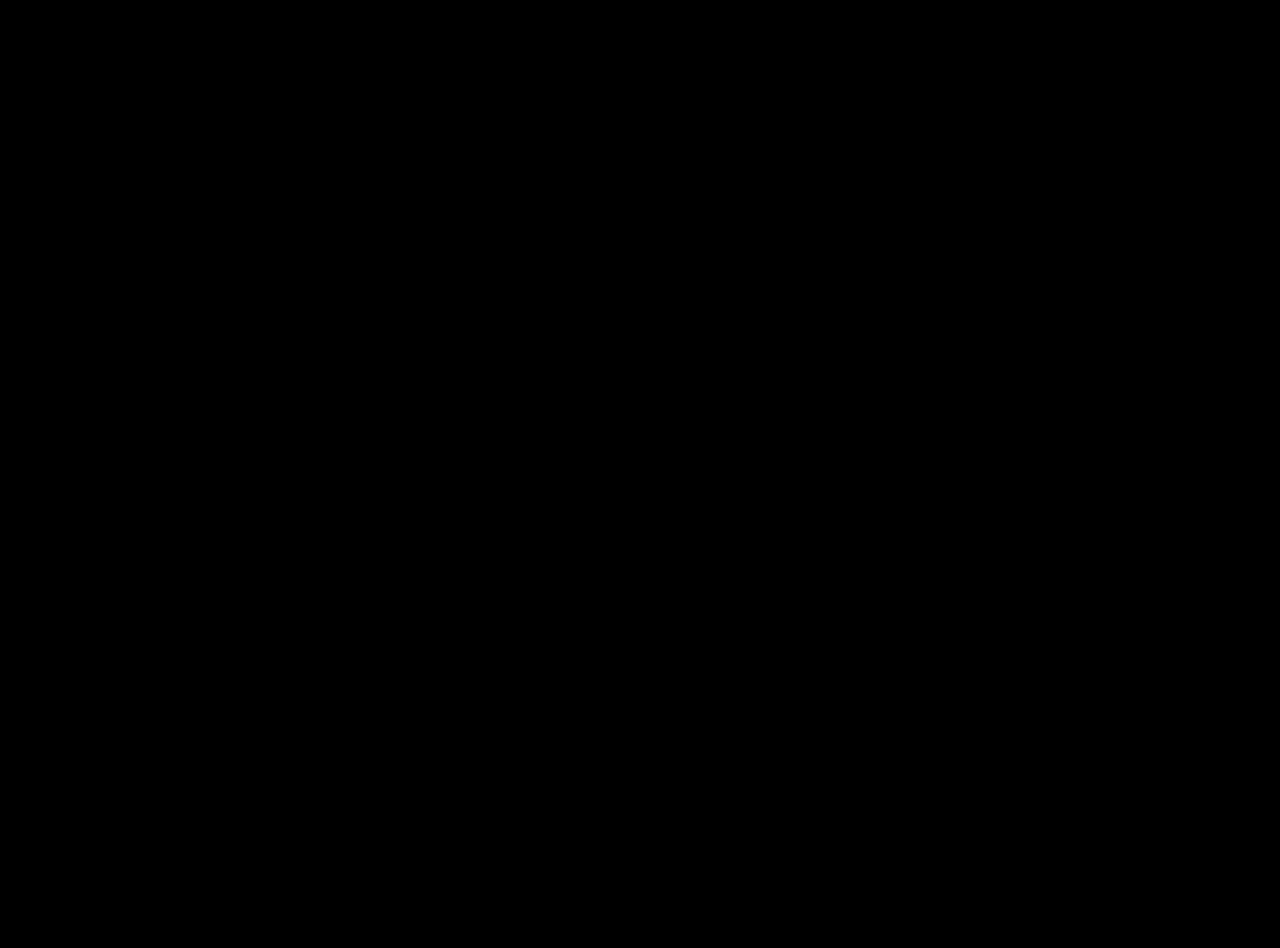
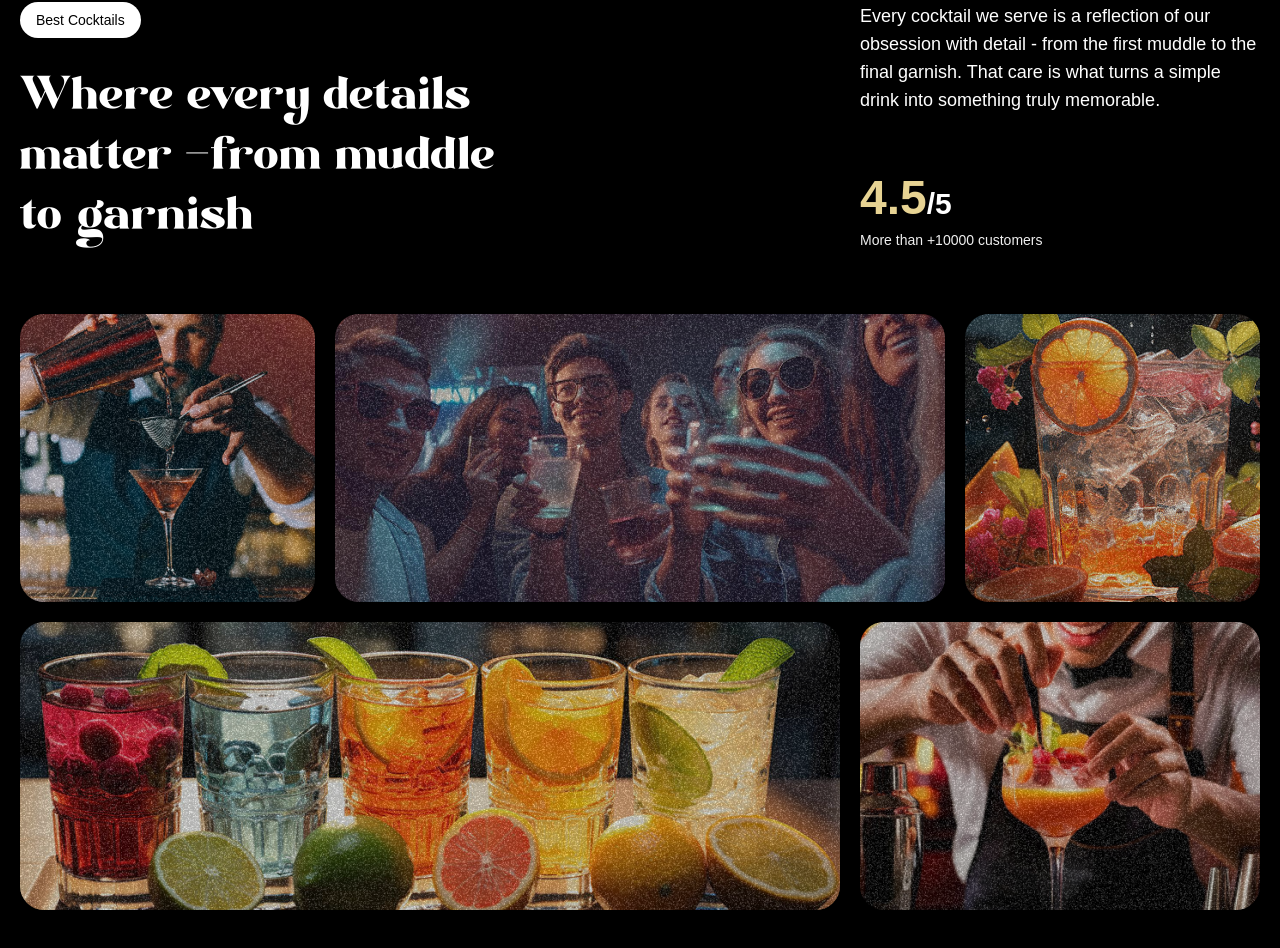
Before and after one commit to arasur20/gsap, a React (Vite) app: page / in a window 1280 px wide. Shown: the part 1710-2658 px from the top of the page. Before the commit the page ends 1600 px from the top, so only its background shows below. Built offline with nearby package versions, Linux system fonts and the light colour scheme; a web font is replaced by a local one.

Commit message:
Create About section

```diff
--- a/src/App.jsx
+++ b/src/App.jsx
@@ -3,6 +3,7 @@
 import Navbar from "./components/Navbar";
 import Hero from "./components/Hero";
 import Cocktails from "./components/Cocktails";
+import About from "./components/About";
 gsap.registerPlugin(ScrollTrigger, SplitText);
 
 const App = () => {
@@ -11,6 +12,7 @@
       <Navbar />
       <Hero />
       <Cocktails />
+      <About />
     </main>
   );
 };
--- /dev/null
+++ b/src/components/About.jsx
@@ -0,0 +1,92 @@
+import { useGSAP } from "@gsap/react";
+import gsap from "gsap";
+import { SplitText } from "gsap/all";
+import React from "react";
+
+const About = () => {
+  useGSAP(() => {
+    const textSplit = SplitText.create("#about h2", { type: "words" });
+    const scrollTimeLine = gsap.timeline({
+      scrollTrigger: {
+        trigger: "#about",
+        start: "top center",
+      },
+    });
+
+    scrollTimeLine
+      .from(textSplit.words, {
+        opacity: 0,
+        duration: 0.5,
+        yPercent: 100,
+        ease: "expo.out",
+        stagger: 0.05,
+      })
+      .from(
+        ".top-grid div, .bottom-grid div",
+        {
+          opacity: 0,
+          duration: 1,
+          yPercent: 50,
+          ease: "power1.inOut",
+          stagger: 0.03,
+        },
+        "-=0.5"
+      );
+  });
+  return (
+    <div id="about">
+      <div className="mb-16 md:px-0 px-5">
+        <div className="content">
+          <div className="md:col-span-8">
+            <p className="badge">Best Cocktails</p>
+            <h2>
+              Where every details matter <span className="text-white">-</span>
+              from muddle to garnish
+            </h2>
+          </div>
+          <div className="sub-content">
+            <p>
+              Every cocktail we serve is a reflection of our obsession with
+              detail - from the first muddle to the final garnish. That care is
+              what turns a simple drink into something truly memorable.
+            </p>
+            <div>
+              <p className="md:text-3xl text-xl font-bold">
+                <span>4.5</span>/5
+              </p>
+              <p className="text-sm text-white-100">
+                More than +10000 customers
+              </p>
+            </div>
+          </div>
+        </div>
+      </div>
+      <div className="top-grid">
+        <div className="md:col-span-3">
+          <div className="noisy" />
+          <img src="/images/abt5.png" alt="image5" />
+        </div>
+        <div className="md:col-span-6">
+          <div className="noisy" />
+          <img src="/images/abt2.png" alt="image2" />
+        </div>
+        <div className="md:col-span-3">
+          <div className="noisy" />
+          <img src="/images/abt4.png" alt="image4" />
+        </div>
+      </div>
+      <div className="bottom-grid">
+        <div className="md:col-span-8">
+          <div className="noisy" />
+          <img src="/images/abt3.png" alt="image3" />
+        </div>
+        <div className="md:col-span-4">
+          <div className="noisy" />
+          <img src="/images/abt1.png" alt="image1" />
+        </div>
+      </div>
+    </div>
+  );
+};
+
+export default About;
--- a/src/components/Hero.jsx
+++ b/src/components/Hero.jsx
@@ -98,7 +98,7 @@
           </div>
         </div>
       </section>
-      <div className="video inset-0">
+      <div className="video absolute inset-0">
         <video
           ref={videoRef}
           src="/videos/output.mp4"
--- a/src/index.css
+++ b/src/index.css
@@ -324,7 +324,7 @@
                 @apply space-y-4 lg:translate-y-20;
 
                 #title {
-                    @apply font-modern-negra md:text-6xl text-3xl text-yellow max-w-40;
+                    @apply font-modern-negra md:text-4xl text-3xl text-yellow max-w-40;
                 }
             }
 
```
